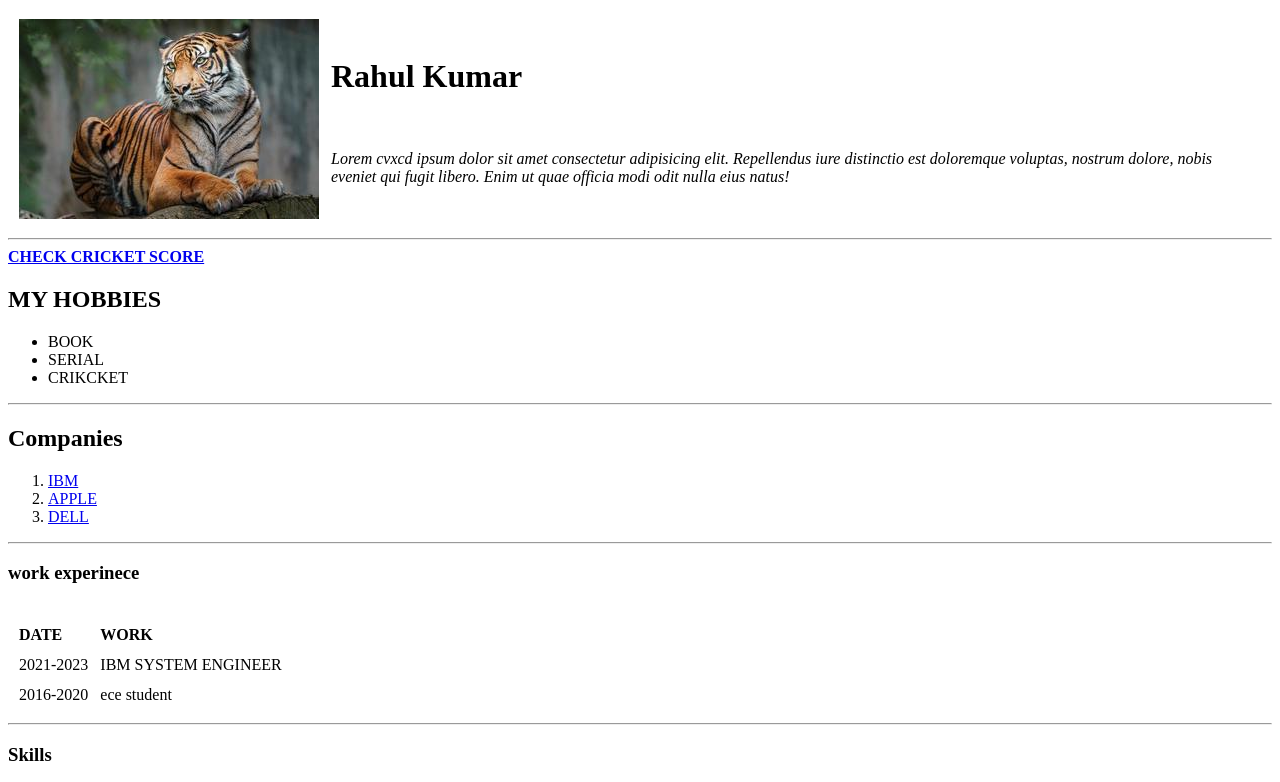
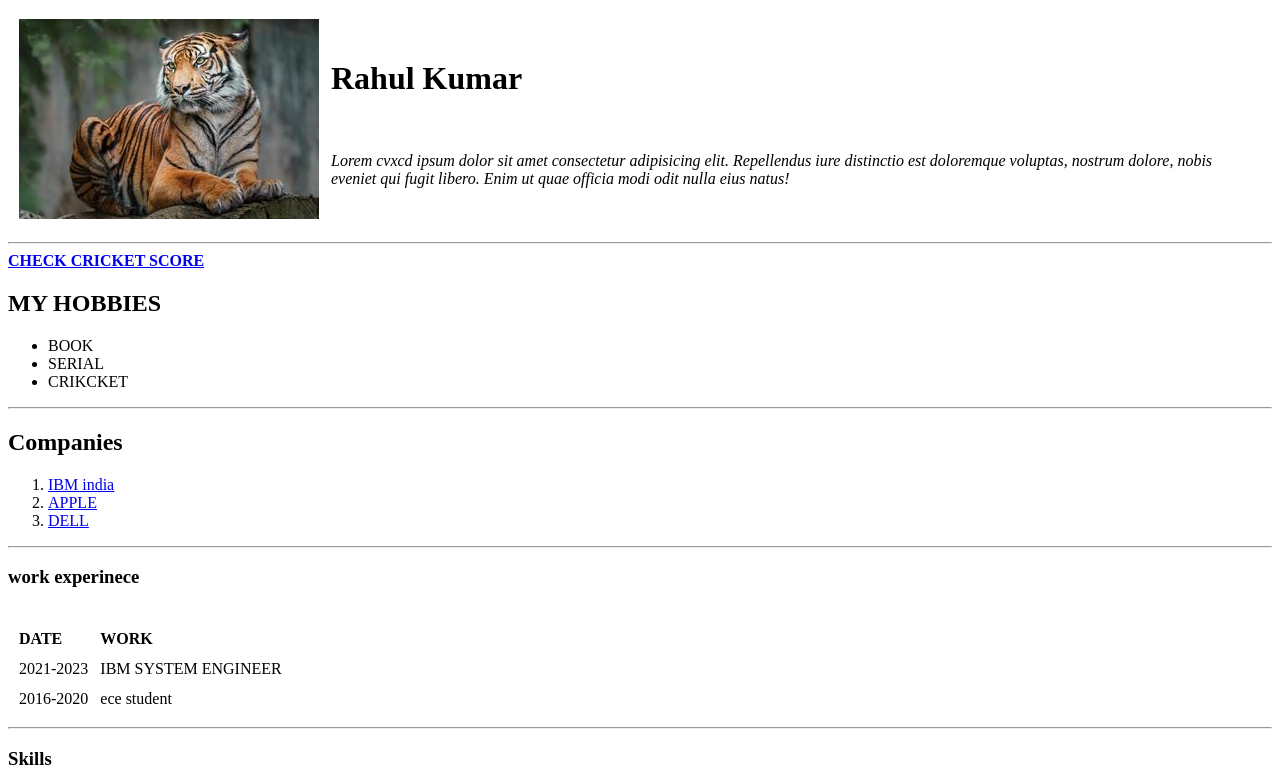
Before and after one commit to Rahu8757/cv, a plain HTML site: page index.html in a window 1280 px wide. Shown: the top 782 px of the page. Drawn offline with Linux system fonts and the light colour scheme.

Commit message:
Update index.html

```diff
--- a/index.html
+++ b/index.html
@@ -11,7 +11,7 @@
   <body>
     <table cellspacing="10">
       <tr>
-        <td style="color: red; display: flex">
+        <td style="color: red; ">
           <img src="image/ww.jpg" alt="hii" />
         </td>
         <td>
@@ -40,7 +40,7 @@
     <hr />
     <h2>Companies</h2>
     <ol>
-      <li><a href="https://www.ibm.com/in-en">IBM</a></li>
+      <li><a href="https://www.ibm.com/in-en">IBM india</a></li>
       <li><a href="https://www.apple.com/">APPLE</a></li>
       <li><a href="https://www.dell.com/en-in">DELL</a></li>
     </ol>
```
